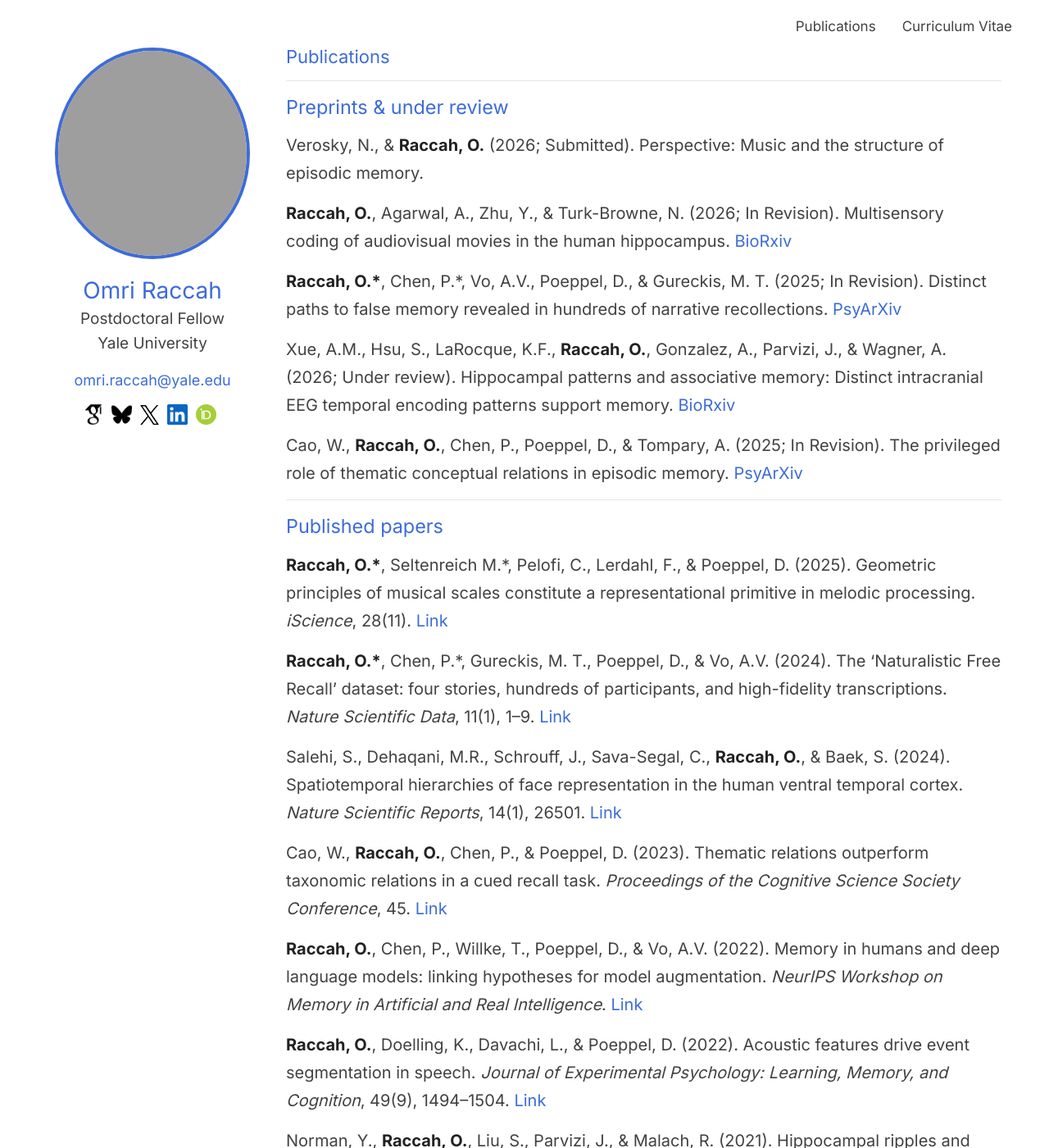
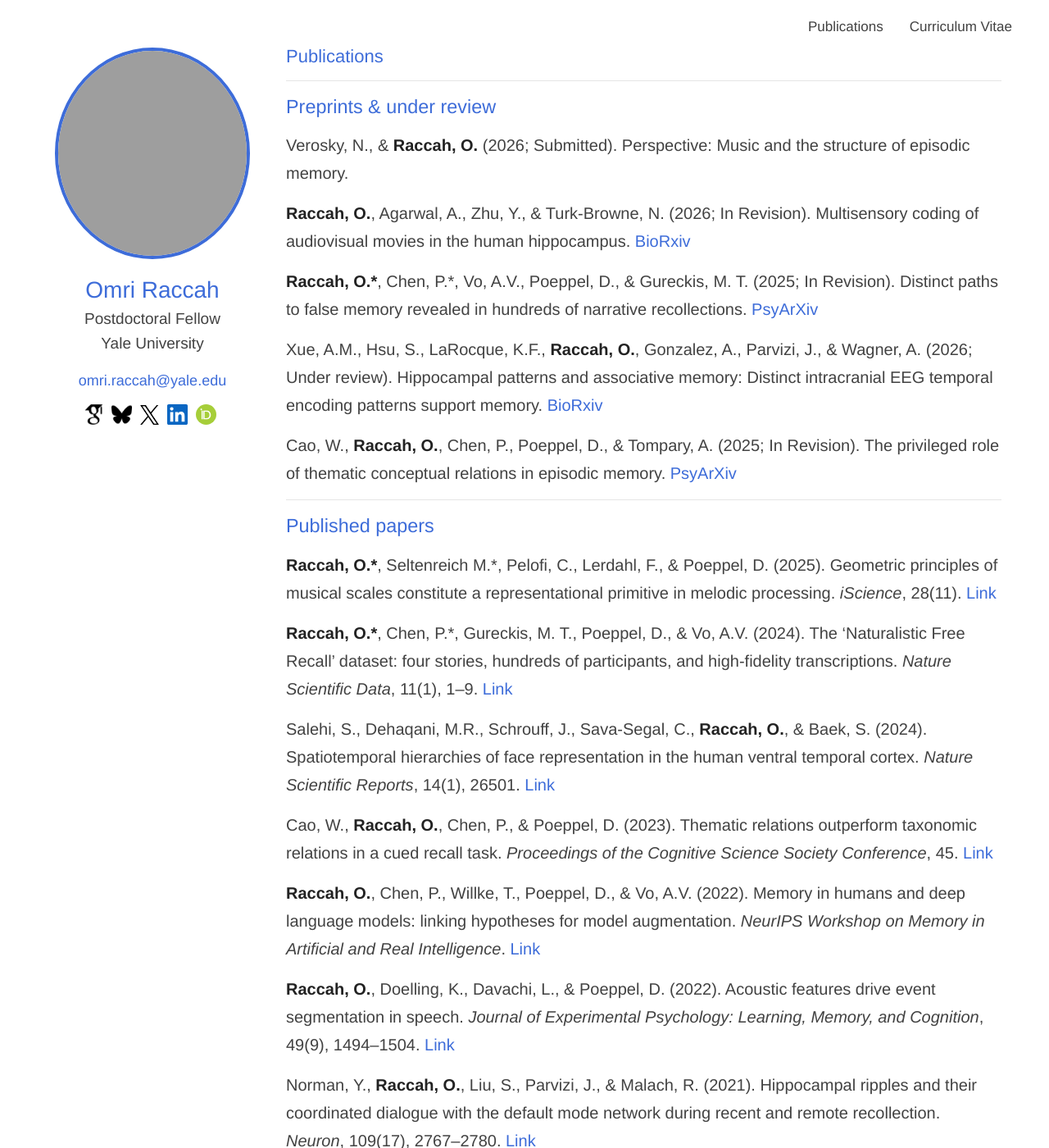
Before and after one commit to omriraccah/omriraccah.github.io, a Jekyll site: the page built from publications.md, in a window 1280 px wide and 1400 px high. Shown: the whole window at 82% size. Built offline with Jekyll 4.4.1, drawn with Linux system fonts in a browser that asks for light colours; our own code applies the rules of GitHub Pages for plain Markdown files; grey boxes are pictures that could not be loaded.

Commit message:
Switch font to Helvetica
Co-Authored-By: Claude Opus 4.6 (1M context) <noreply@anthropic.com>

```diff
--- a/_sass/jekyll-theme-minimal.scss
+++ b/_sass/jekyll-theme-minimal.scss
@@ -1,10 +1,9 @@
 @import "fonts";
 @import "rouge-github";
-@import url('https://fonts.googleapis.com/css2?family=Inter:wght@300;400;500;600;700&display=swap');
 body {
   background-color: #ffffff;
   padding: 50px;
-  font: 18px/1.6 'Inter', "HelveticaNeue-Light", "Helvetica Neue", Helvetica, Arial, sans-serif;
+  font: 18px/1.6 "Helvetica Neue", Helvetica, Arial, sans-serif;
   color:#424242;
   font-weight:400;
 }
```
